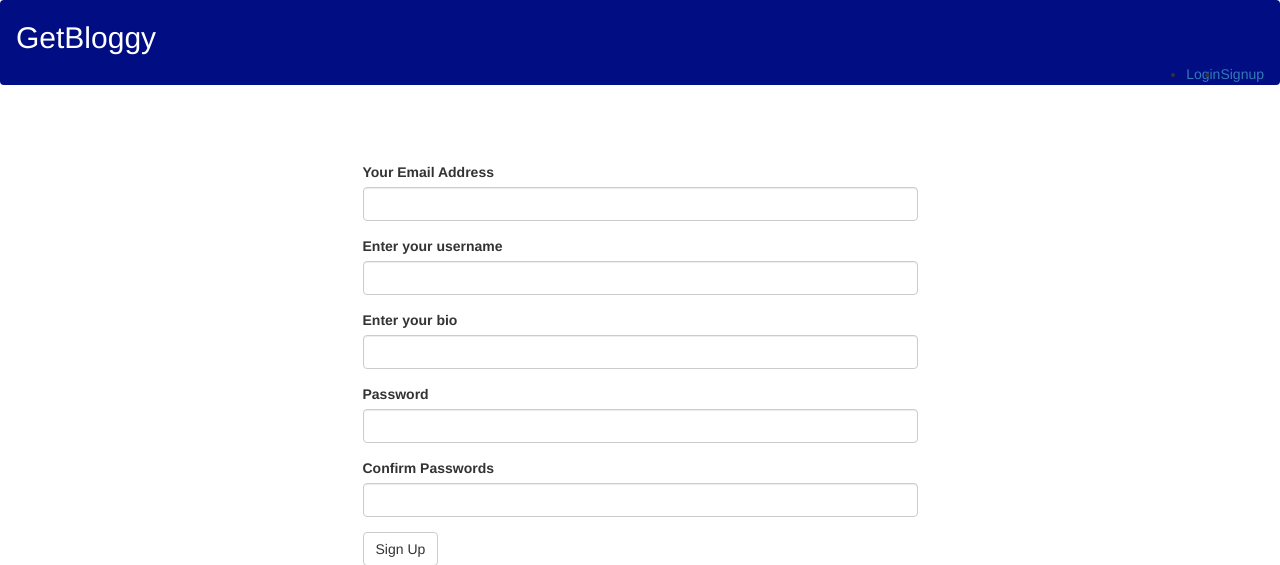
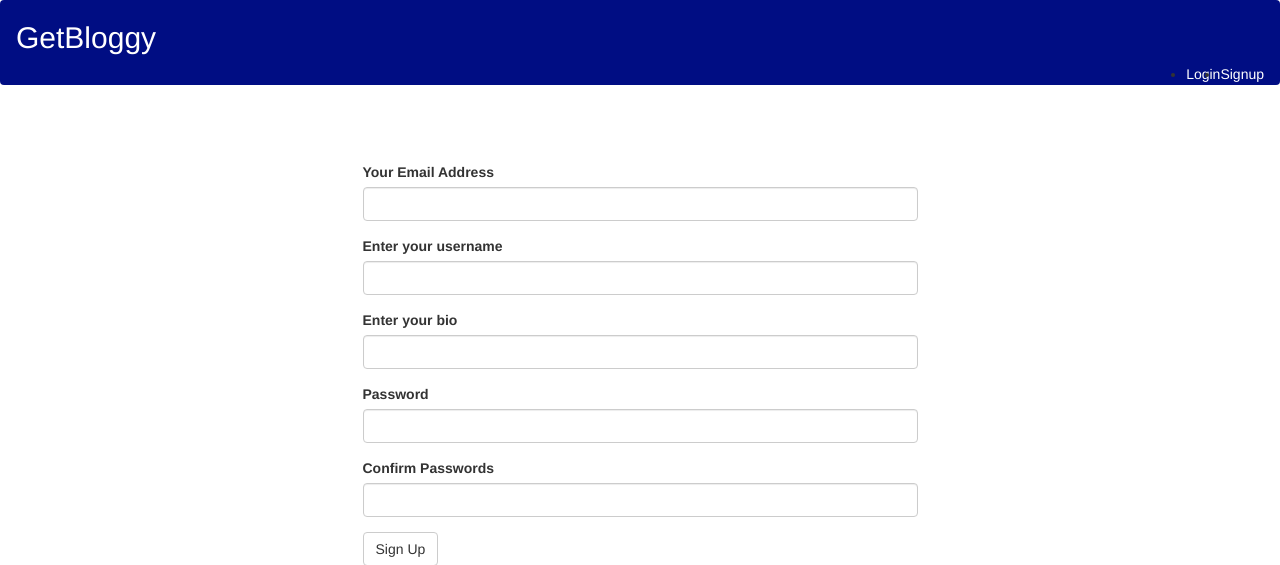
Before and after one commit to MosesOpiyo/getbloggy, a Flask app: page /authenticate/signup in a window 1280 px wide. Shown: the top 565 px of the page. Run offline with Flask 2, Linux system fonts and the light colour scheme; some libraries are stand-ins or nearby versions.

Commit message:
text styling

```diff
--- a/app/templates/navbar.html
+++ b/app/templates/navbar.html
@@ -7,20 +7,20 @@
                 <ul class="navbar-nav me-auto mb-2 mb-lg-0">
                     {% if current_user.is_authenticated %}
                     <li class="nav-item">
-                        <a class="nav-link active" aria-current="page" href="{{url_for('main.index')}}">Home</a>
+                        <a class="nav-link active" aria-current="page" style="color: white;" href="{{url_for('main.index')}}">Home</a>
                     </li>
                     <li class="nav-item">
-                        <a class="nav-link" href="#">{{ current_user.username}}</a>
+                        <a class="nav-link" style="color: white;" href="#">{{ current_user.username}}</a>
                     </li>
                     <li class="nav-item">
-                        <a class="nav-link" href="{{url_for('auth.logout')}}">Signout</a>
+                        <a class="nav-link" style="color: white;" href="{{url_for('auth.logout')}}">Signout</a>
                     </li>
                     {% else %}
                     <li class="nav-item">
-                        <a class="nav-link" href="{{url_for('auth.login')}}">Login</a>
+                        <a class="nav-link" style="color: white;" href="{{url_for('auth.login')}}">Login</a>
                     </li>
                     <li class="nav-item">
-                        <a class="nav-link" href="{{url_for('auth.signup')}}">Signup</a>
+                        <a class="nav-link" style="color: white;" href="{{url_for('auth.signup')}}">Signup</a>
                     </li>
                     {% endif %}
                 </ul>
```
